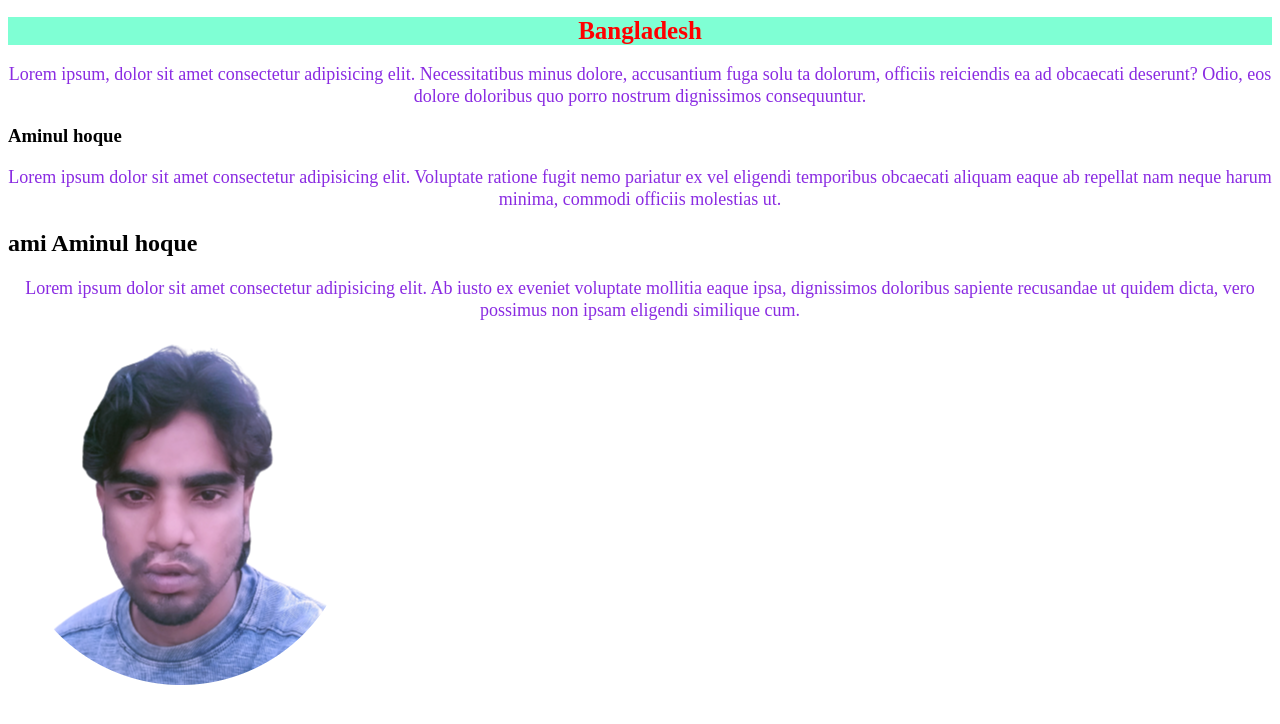
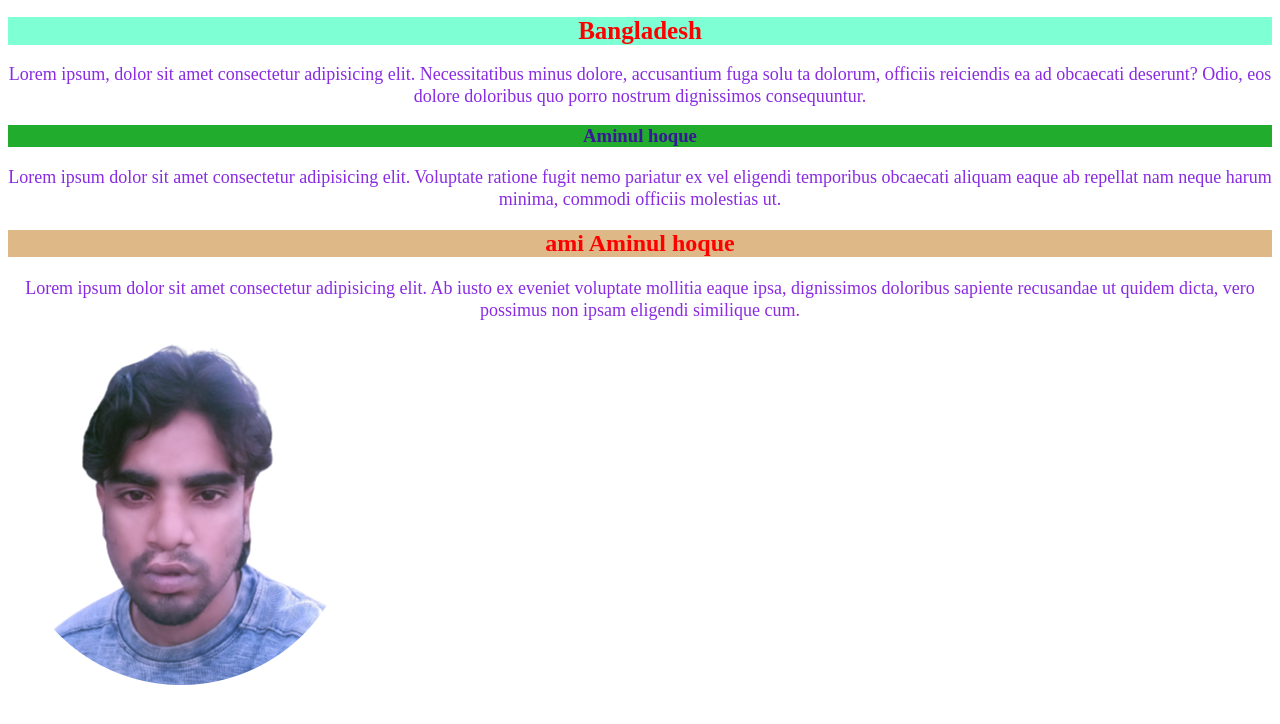
Before and after one commit to Aminulhoque01/my--new-repo, a plain HTML site: page index.html in a window 1280 px wide. Drawn offline with Linux system fonts and the light colour scheme.

Commit message:
new style

```diff
--- a/style.css
+++ b/style.css
@@ -12,3 +12,15 @@ p{
     text-align: center;
     line-height: 22px;
 }
+
+h2{
+    color:red;
+    background-color: burlywood;
+    text-align: center;
+}
+
+h3{
+    color:rgb(57, 23, 151);
+    background-color: rgb(34, 172, 46);
+    text-align: center;
+}
```
